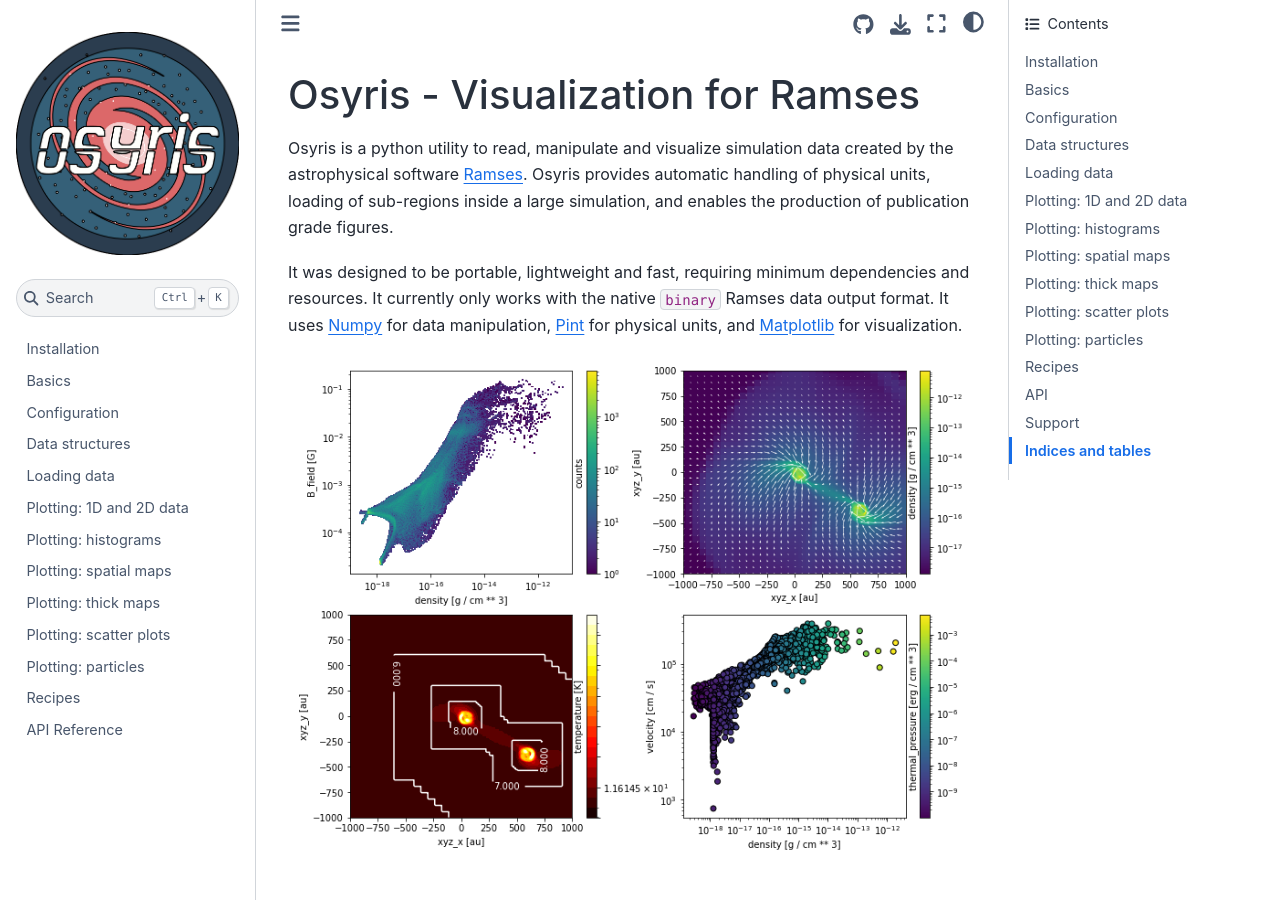
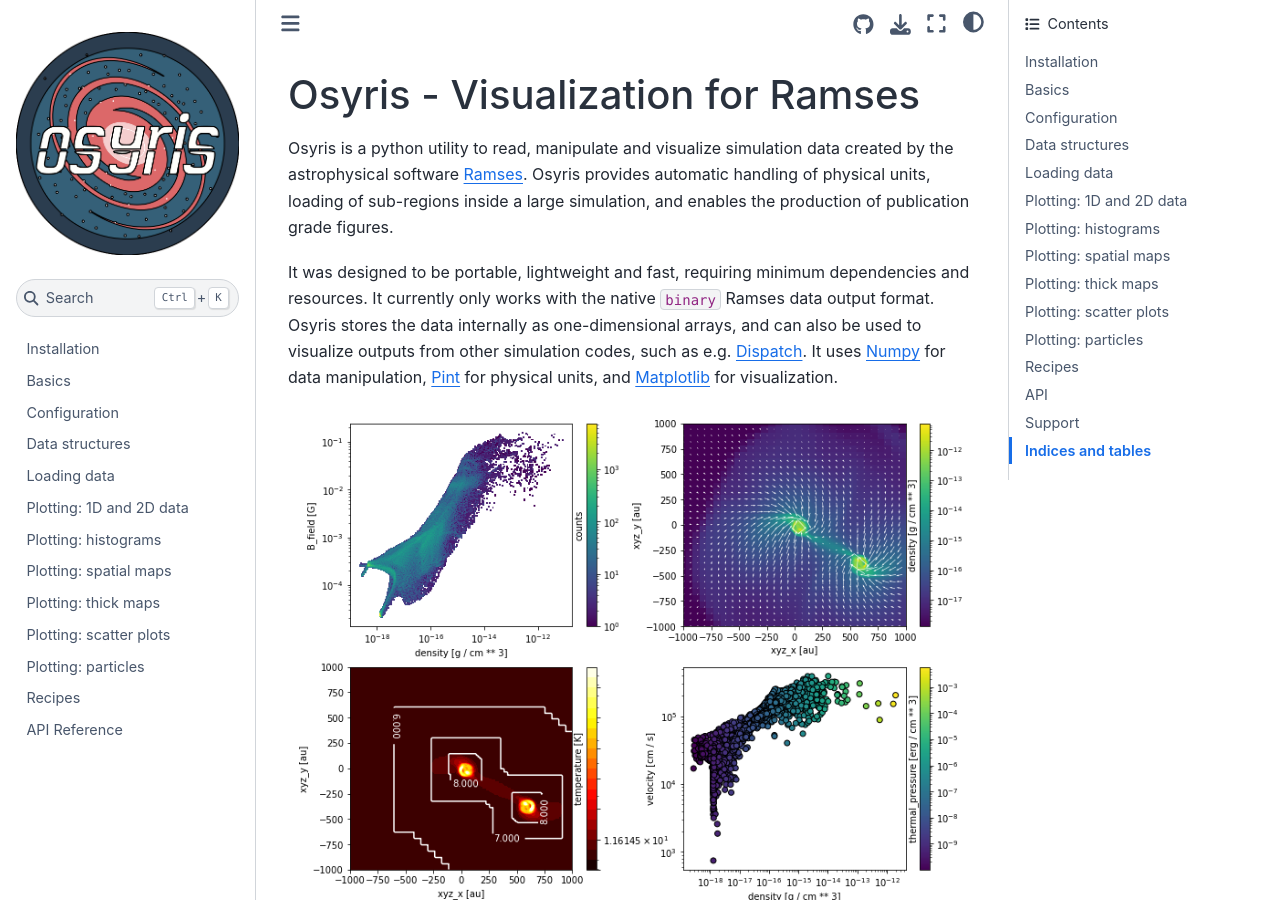
Before and after one commit to osyris-project/osyris, a Sphinx documentation site: the page built from docs/index.rst, in a window 1280 px wide and 900 px high. Built offline with Sphinx 7.4.7 and the Sphinx Book theme 1.1.4, drawn with Linux system fonts in a browser that asks for light colours.

Commit message:
start updating docs

```diff
--- a/docs/index.rst
+++ b/docs/index.rst
@@ -17,6 +17,9 @@ and enables the production of publication grade figures.
 It was designed to be portable, lightweight and fast,
 requiring minimum dependencies and resources.
 It currently only works with the native ``binary`` Ramses data output format.
+Osyris stores the data internally as one-dimensional arrays, and can also be used to
+visualize outputs from other simulation codes, such as e.g.
+`Dispatch <https://dispatch.readthedocs.io>`_.
 It uses `Numpy <https://numpy.org>`_ for data
 manipulation, `Pint <https://pint.readthedocs.io>`_ for physical units,
 and `Matplotlib <https://matplotlib.org/stable/>`_ for visualization.
```
Also changed, not shown: docs/basics.ipynb, docs/installation.ipynb, 1 other file.
